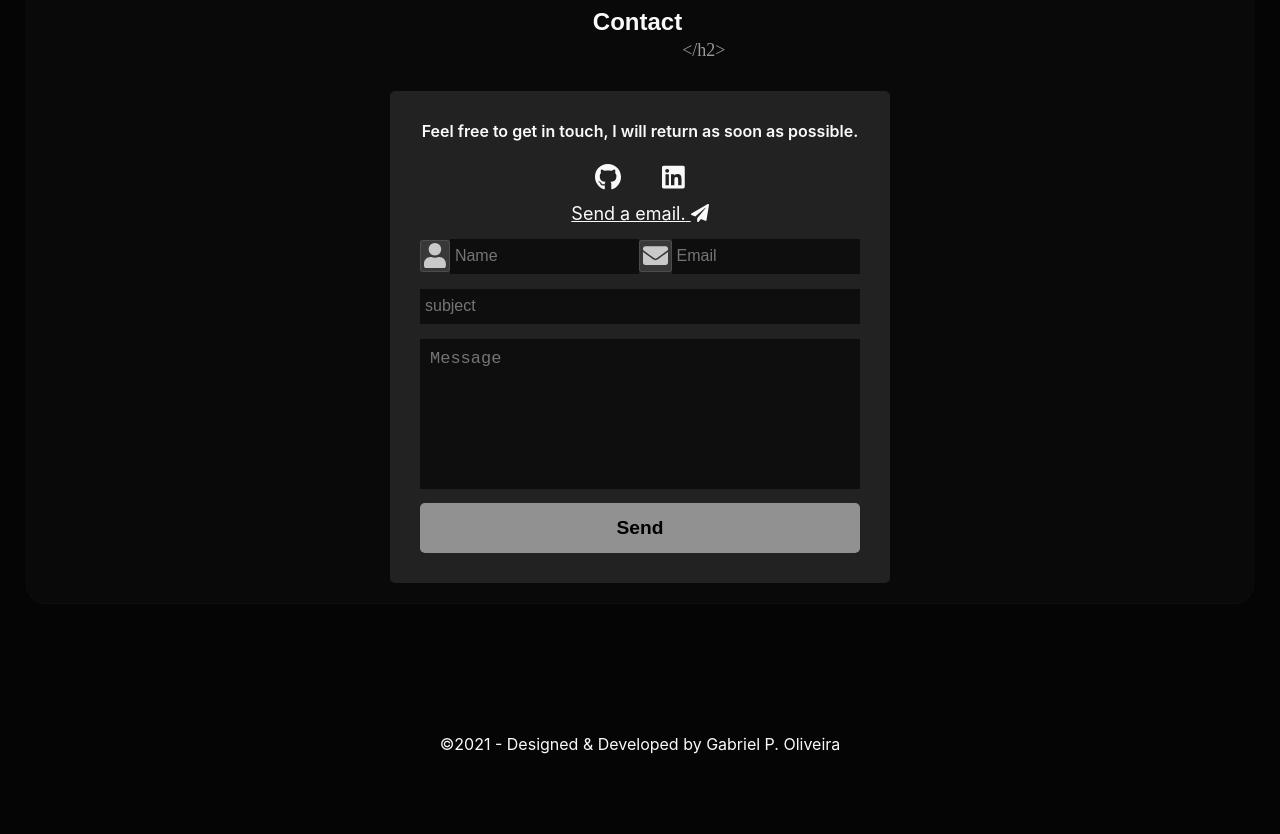
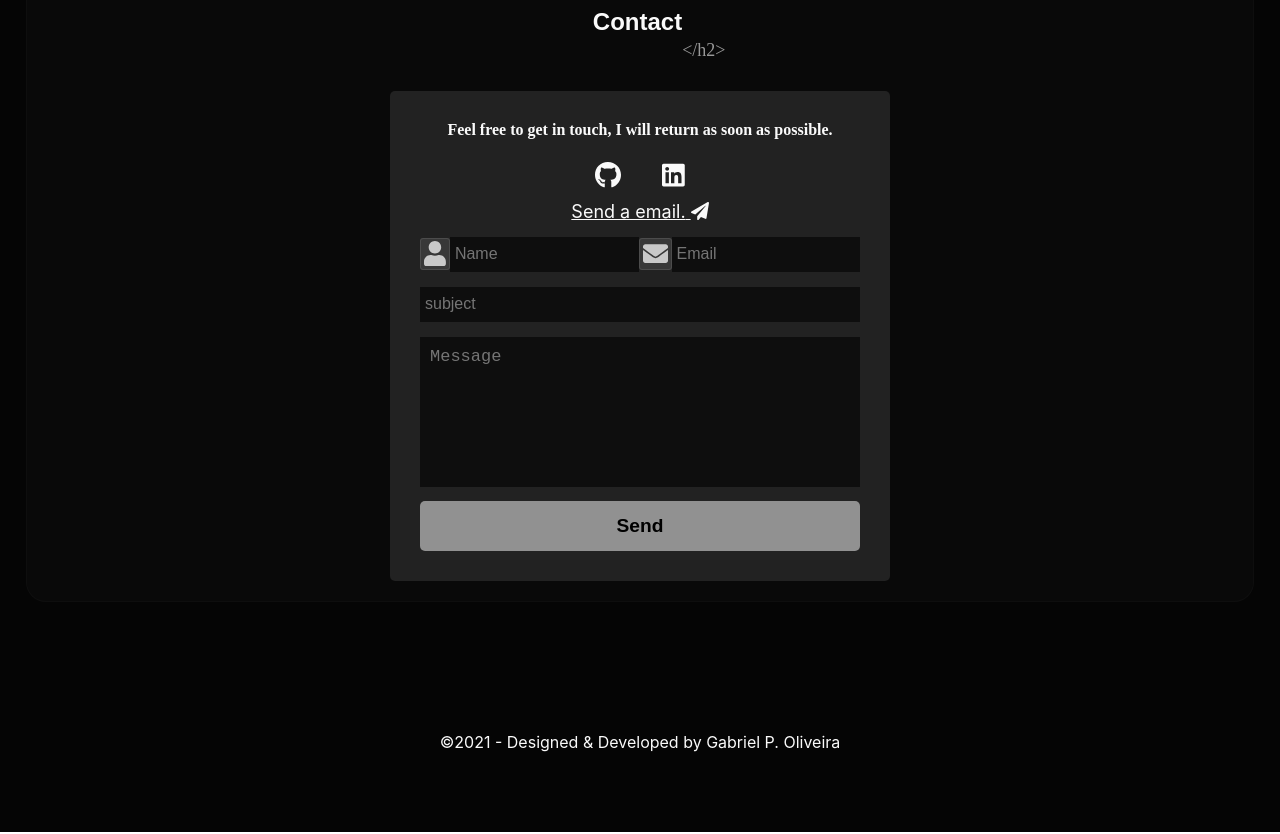
Before and after one commit to gabrielp-oliveira/gabrielp-oliveira.github.io, a React (Create React App) app: page / in a window 1280 px wide. Shown: the part 3320-4154 px from the top of the page. Built offline with nearby package versions, Linux system fonts and the light colour scheme.

Commit message:
Update contact.css

```diff
--- a/src/components/contact/contact.css
+++ b/src/components/contact/contact.css
@@ -53,6 +53,7 @@
     filter: invert(1);
     text-align: center;
     font-weight: 600;
+    font-family: 'Roboto Slab', serif;
 }
 .form > .social >a{
     color: var(--Body);
```
